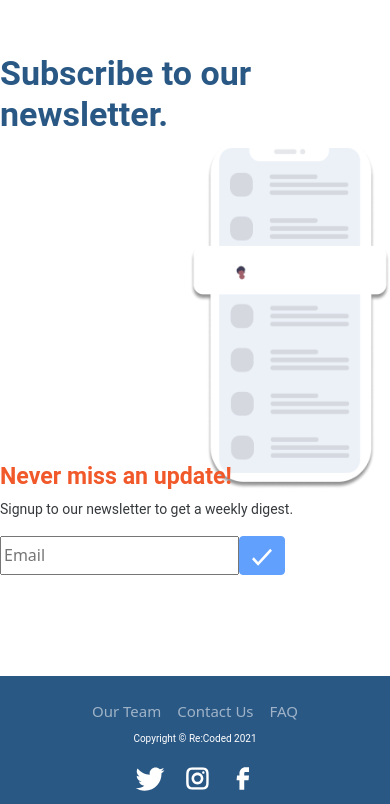
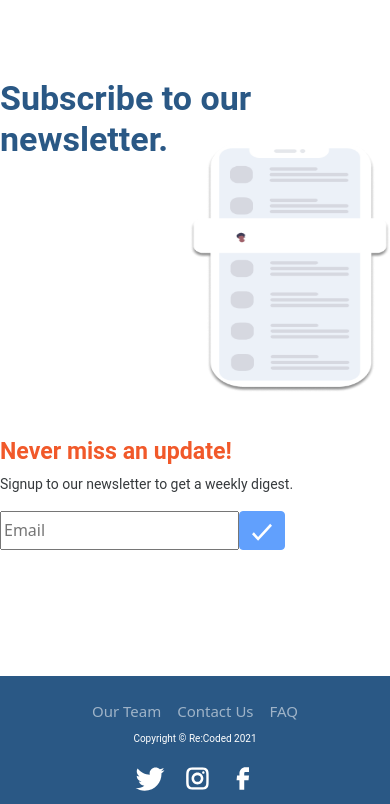
Before and after one commit to ReCoded-Org/capstone-turkey-love-thy-neighbour, a React (Create React App) app: page / in a window 390 px wide. Shown: the part 4028-4832 px from the top of the page. Built offline with nearby package versions, Linux system fonts and the light colour scheme; no server answers.

Commit message:
Fix styling issues

```diff
--- a/src/components/Subscription/index.scss
+++ b/src/components/Subscription/index.scss
@@ -24,23 +24,12 @@
     }
   }
 
-  @media screen and (min-width: 376px) and (max-width: 426px) {
+  @media screen and (max-width: 426px) {
     background-image: url("../../images/PhoneandNotificationsBG.png");
     background-repeat: no-repeat;
     background-attachment: fixed;
-    background-position: center right;
-    background-size: 200px 350px;
-    svg:not(.check-icon) {
-      display: none;
-    }
-  }
-
-  @media screen and (max-width: 375px) {
-    background-image: url("../../images/PhoneandNotificationsBG.png");
-    background-repeat: no-repeat;
-    background-attachment: fixed;
-    background-position: center right;
-    background-size: 250px 390px;
+    background-position: top 40% right;
+    background-size: 200px 250px;
     svg:not(.check-icon) {
       display: none;
     }
@@ -68,24 +57,18 @@
           font-size: 48px;
           margin-bottom: 115px;
         }
-        // @media screen and (max-width: 992px) {
-        // }
-        // @media screen and (min-width: 769px) {
-        //   padding-bottom: 45px;
-        //   font-size: 50px;
-        // }
-        @media screen and (min-width: 426px) and (max-width: 991px) {
+        @media screen and (min-width: 427px) and (max-width: 991px) {
           font-size: 38px;
           padding-bottom: 220px;
           padding-top: 50px;
         }
-        @media screen and (min-width: 376px) and (max-width: 425px) {
+        @media screen and (min-width: 376px) and (max-width: 426px) {
           font-size: 34px;
-          padding-bottom: 320px;
+          padding-bottom: 270px;
         }
         @media screen and (max-width: 375px) {
           font-size: 30px;
-          padding-bottom: 380px;
+          padding-bottom: 270px;
         }
       }
 
```
